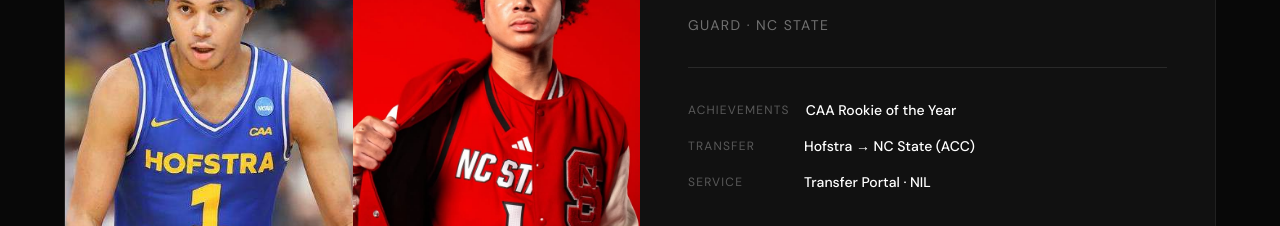
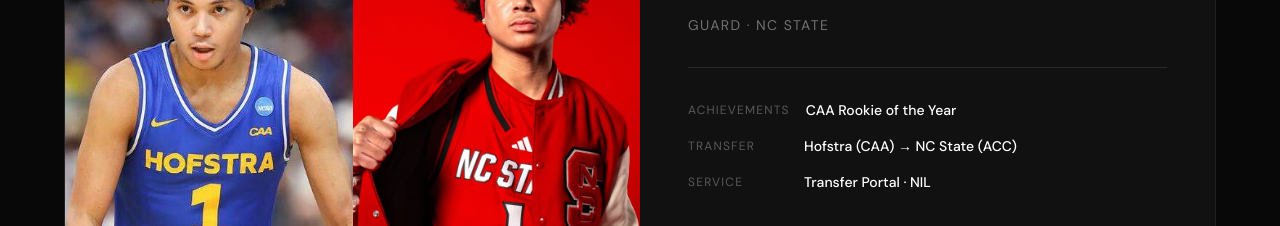
Before and after one commit to hfirestone/LSG, a Next.js app: page / in a window 1280 px wide. Shown: the part 2620-2846 px from the top of the page. Built offline with nearby package versions, Linux system fonts and the light colour scheme.

Commit message:
Update transfer descriptions for clients

```diff
--- a/components/Clients.tsx
+++ b/components/Clients.tsx
@@ -8,7 +8,7 @@
     name: "Preston Edmead",
     position: "Guard · NC State",
     achievements: ["CAA Rookie of the Year"],
-    transfer: "Hofstra → NC State (ACC)",
+    transfer: "Hofstra (CAA) → NC State (ACC)",
     service: "Transfer Portal · NIL",
     story: "After earning CAA Rookie of the Year honors at Hofstra, Preston trusted LSG to navigate his transfer to NC State — one of the premier programs in the ACC. We handled every step of the process to make sure he landed in the right place to take his game to the next level.",
     photos: ["/preston-hofstra.jpg", "/preston-ncstate.jpg"],
@@ -18,7 +18,7 @@
     name: "Will Sydnor",
     position: "Guard · Rutgers",
     achievements: ["MAAC Rookie of the Year", "All-MAAC Second Team"],
-    transfer: "Manhattan → Rutgers (Big Ten)",
+    transfer: "Manhattan (MAAC) → Rutgers (Big Ten)",
     service: "Transfer Portal · NIL",
     story: "Will announced himself as one of the best freshmen in the MAAC, earning Rookie of the Year and All-MAAC Second Team honors at Manhattan. LSG guided his transfer to Rutgers, placing him in the Big Ten and setting him up for a breakout next chapter.",
     photos: ["/will-jaspers.jpg", "/will-rutgers.jpg"],
```
